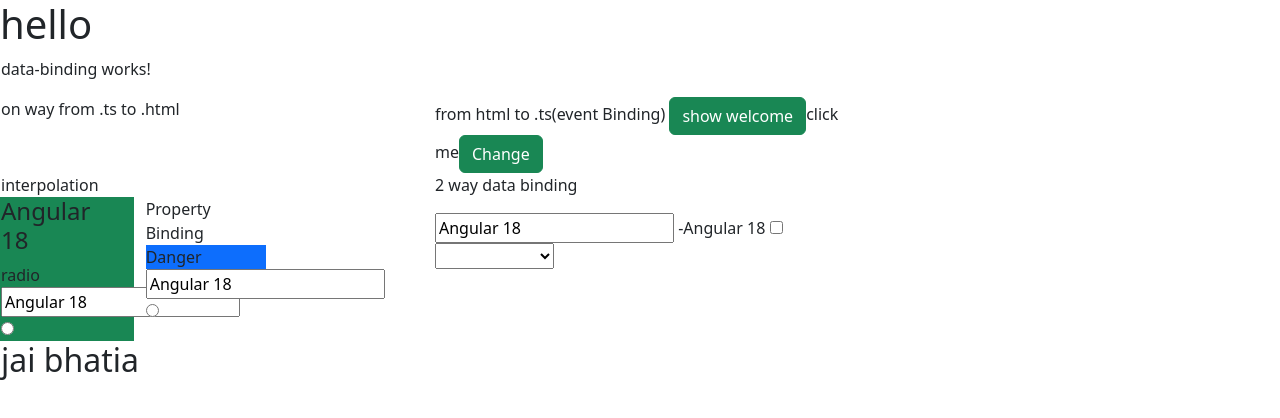
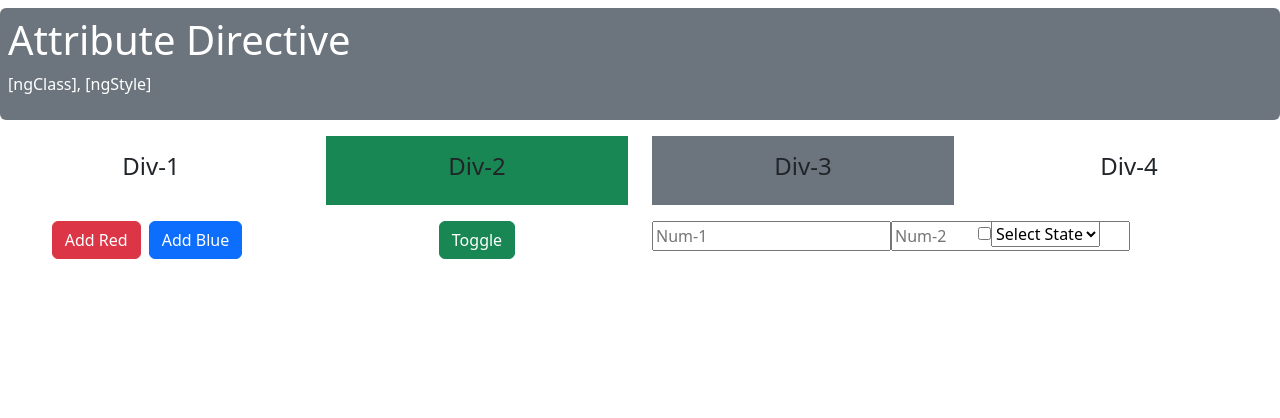
Before and after one commit to JBworks-GIT/angular_18_tutorial, an Angular app: page / in a window 1280 px wide. Shown: the top 418 px of the page. Built offline with nearby package versions, Linux system fonts and the light colour scheme.

Commit message:
structural directive

```diff
--- a/src/app/app.component.html
+++ b/src/app/app.component.html
@@ -1,15 +1,17 @@
-<h1>hello</h1>
+<!-- <h1>hello</h1>
 <table style="width: 100%;">
     <tr>
-        <!-- <td>
+        <td>
              <app-add-employee></app-add-employee>
         </td>
         <td>
             <app-employeelist></app-employeelist>
-        </td> -->
+        </td>
         <td>
-            <app-data-binding></app-data-binding>
+            <app-dataBinding></app-dataBinding>
         </td>
     </tr>
 
-</table>
+</table> -->
+<!-- <app-structural-directive></app-structural-directive> -->
+<app-attribute-directive></app-attribute-directive>
--- a/src/app/app.component.ts
+++ b/src/app/app.component.ts
@@ -1,11 +1,13 @@
 import { Component } from '@angular/core';
 import { RouterOutlet } from '@angular/router';
 import { DataBindingComponent } from './components/data-binding/data-binding.component';
+import { StructuralDirectiveComponent } from './components/directive/structural-directive/structural-directive.component';
+import { AttributeDirectiveComponent } from './components/directive/attribute-directive/attribute-directive.component';
 
 @Component({ // component decorator
   selector: 'app-root',
   standalone: true,
-  imports: [RouterOutlet, DataBindingComponent], //to use any external component we have  to import component in this
+  imports: [RouterOutlet, DataBindingComponent, StructuralDirectiveComponent, AttributeDirectiveComponent], //to use any external component we have  to import component in this
   templateUrl: './app.component.html',
   styleUrl: './app.component.css'
 })
--- /dev/null
+++ b/src/app/components/directive/attribute-directive/attribute-directive.component.html
@@ -0,0 +1,93 @@
+<div class="mt-2 p-2 bg-secondary text-white rounded">
+    <h1>Attribute Directive</h1>
+    <p>[ngClass], [ngStyle]</p>
+    <!-- <button class="btn btn-primary"  >Go To Structural</button> -->
+</div>
+<div class="row pt-3">
+    <div class="col-3">
+        <div class="p-3 text-center [ngClass]='div1BgColor' " >
+            <h4>Div-1 </h4>
+        </div>
+    </div>
+    <div class="col-3">
+        <div class="bg-success p-3 text-center" >
+            <h4>Div-2 </h4>
+        </div>
+    </div>
+    <div class="col-3">
+        <div class="bg-secondary p-3 text-center">
+            <h4>Div-3 </h4>
+        </div>
+    </div>
+    <div class="col-3">
+        <div class=" p-3 text-center">
+            <h4>Div-4 </h4>
+        </div>
+    </div>
+</div>
+<div class="row pt-3">
+    <div class="col-3 text-center">
+        <button class="btn btn-danger">Add Red</button>
+        <button class="btn btn-primary mx-2" >Add Blue</button>
+    </div>
+    <div class="col-3 text-center">
+        <button class="btn btn-success" >Toggle</button>
+    </div>
+    <div class="col-3">
+        <div style="display: flex;align-items:center">
+            <input type="text"  placeholder="Num-1" class="width-50">
+            <input type="text" placeholder="Num-2" class="width-50">
+        </div>
+    </div>
+    <div class="col-3">
+        <div style="display: flex;align-items:center">
+            <input type="checkbox" class="width-50">
+            <select>
+                <option value="">Select State</option>
+                <option value="India">India</option>
+                <option value="USA">USA</option>
+                <option value="Shrilanka">Shrilanka</option>
+            </select>
+        </div>
+    </div>
+</div>
+
+
+<!--
+<div class="row pt-4">
+    <div class="col-5">
+        <table class="table table-bordered">
+            <thead>
+                <tr>
+                    <th>Name</th>
+                    <th>City</th>
+                    <th>Status</th>
+                    <th>Gender</th>
+                    <th>Total Mark</th>
+                </tr>
+            </thead>
+            <tbody>
+                <tr *ngFor="let stud of studentList">
+                    <td> {{stud.name}} </td>
+                    <td> {{stud.city}} </td>
+                    <td [ngStyle]="{'background-color':stud.isActive ? 'yellow' : 'red'}">
+                        <span> {{stud.isActive ? 'Active': 'De-Active'}}</span>
+                    </td>
+                    <td> {{stud.gender}} </td>
+                    <td>
+                        <div class="progress">
+                            <div class="progress-bar" [ngStyle]="{'width':stud.totalMarks+'%'}">{{stud.totalMarks}}
+                            </div>
+                        </div>
+
+                    </td>
+                </tr>
+            </tbody>
+        </table>
+    </div>
+    <div class="col-5">
+        <div [ngStyle]="customerStyle">
+            Div Test
+        </div>
+    </div>
+</div> -->
--- /dev/null
+++ b/src/app/components/directive/attribute-directive/attribute-directive.component.ts
@@ -0,0 +1,14 @@
+import { CommonModule } from '@angular/common';
+import { Component } from '@angular/core';
+
+@Component({
+  selector: 'app-attribute-directive',
+  standalone: true,
+  imports: [CommonModule],
+  templateUrl: './attribute-directive.component.html',
+  styleUrl: './attribute-directive.component.css'
+})
+export class AttributeDirectiveComponent {
+  div1BgColor:string = '';
+
+}
--- /dev/null
+++ b/src/app/components/directive/structural-directive/structural-directive.component.html
@@ -0,0 +1,104 @@
+<div class="mt-2 p-2 bg-secondary text-white rounded">
+    <h1>Structural Directive</h1>
+    <p>*ngIf, *ngFor...</p>
+    <!-- Button fixed but commented out to prevent navigation error -->
+    <!-- <button class="btn btn-primary" (click)="navigateToAttribute()">Go To Attribute</button> -->
+</div>
+
+<div class="row pt-3">
+    <div class="col-3">
+        <div *ngIf="isDiv1Visible" class="bg-danger p-3 text-center">
+            <h4>Div-1</h4>
+        </div>
+    </div>
+    <div class="col-3">
+        <div *ngIf="isDiv2Visible" class="bg-success p-3 text-center">
+            <h4>Div-2</h4>
+        </div>
+    </div>
+    <div class="col-3">
+        <div *ngIf="num1==num2" class="bg-secondary p-3 text-center">
+            <h4>Div-3</h4>
+        </div>
+    </div>
+    <div class="col-3">
+        <div *ngIf="selectedState == 'USA'" class="bg-primary p-3 text-center">
+            <h4>Div-4</h4>
+        </div>
+    </div>
+</div>
+
+<div class="row pt-3">
+    <div class="col-3 text-center">
+        <button class="btn btn-danger" (click)="hideDiv1()">Hide</button>
+        <button class="btn btn-primary mx-2" (click)="showDiv1()">Show</button>
+    </div>
+    <div class="col-3 text-center">
+        <button class="btn btn-success" (click)="toggleDiv2()">Toggle</button>
+    </div>
+    <div class="col-3">
+        <div style="display: flex; align-items: center">
+            <input type="text" [(ngModel)]="num1" placeholder="Num-1" class="width-50">
+            <input type="text" [(ngModel)]="num2" placeholder="Num-2" class="width-50">
+        </div>
+    </div>
+
+    <div class="col-3">
+        <div style="display: flex; align-items: center">
+            <input [(ngModel)]="isActive" type="checkbox" class="width-50">
+            <select [(ngModel)]="selectedState">
+                <option value="">Select State</option>
+                <option value="India">India</option>
+                <option value="USA">USA</option>
+                <option value="Shrilanka">Shrilanka</option>
+            </select>
+        </div>
+    </div>
+
+</div>
+
+<div class="row">
+    <div class="col-3">
+        <ul>
+            <li *ngFor="let city of cityArray">{{city}}</li>
+        </ul>
+    </div>
+    <div class="col-3">
+        <div *ngFor="let cityName of cityArray">{{cityName}}</div>
+    </div>
+    <div class="col-3">
+        <select >
+            <option *ngFor="let city of cityArray" value="">{{city}}</option>
+        </select>
+    </div>
+    <div class="col-3">
+        <select>
+            <option *ngFor="let stud of studentList" [value]="stud.studId">{{stud.name}}</option>
+        </select>
+    </div>
+</div>
+
+<div class="row">
+    <div class="col-5">
+        <table class="table table-bordered">
+            <thead>
+                <tr>
+                    <th>Sr No</th>
+                    <th>Name</th>
+                    <th>City</th>
+                    <th>Status</th>
+                </tr>
+            </thead>
+            <tbody>
+                <tr *ngFor="let student of studentList;let srNo= index">
+                    <td>{{srNo+1}}</td>
+                    <td>{{student.name}}</td>
+                    <td>{{student.city}}</td>
+                    <td><span *ngIf="student.isActive">Active</span>
+                        <span *ngIf="!student.isActive">De-Active</span>
+                    </td>
+                </tr>
+            </tbody>
+        </table>
+    </div>
+</div>
--- /dev/null
+++ b/src/app/components/directive/structural-directive/structural-directive.component.ts
@@ -0,0 +1,42 @@
+import { CommonModule } from '@angular/common';
+import { Component } from '@angular/core';
+import { FormsModule } from '@angular/forms';
+
+@Component({
+  selector: 'app-structural-directive',
+  standalone: true,
+  imports: [CommonModule,FormsModule],//to use directive
+  templateUrl: './structural-directive.component.html',
+  styleUrl: './structural-directive.component.css'
+})
+export class StructuralDirectiveComponent {
+
+  isDiv1Visible:boolean = true;
+  isDiv2Visible:boolean = false;
+
+num1:string = '';
+num2:string = '';
+isActive : boolean = false;
+selectedState :string = '';
+
+cityArray:string[] = ['Pune','Mumbai','Nagpur','Thane'];
+studentList: any[] = [
+  {studId:12, name:"AAA", city:"Pune", isActive:false},
+  {studId:22, name:"BBB", city:"Mumbai", isActive:false},
+  {studId:32, name:"CC", city:"Jalgao", isActive:true},
+  {studId:56, name:"DD", city:"Mumbai", isActive:false},
+  {studId:34, name:"EE", city:"Nagpur", isActive:false},
+  {studId:76, name:"FFF", city:"Thane", isActive:false},
+]
+
+  showDiv1(){
+    this.isDiv1Visible = true;
+  }
+  hideDiv1(){
+    this.isDiv1Visible = false;
+  }
+  toggleDiv2(){
+    this.isDiv2Visible = !this.isDiv2Visible;
+  }
+  //ngfor needs array to work upon
+}
```
Also changed, not shown: src/app/components/directive/attribute-directive/attribute-directive.component.css (added), src/app/components/directive/structural-directive/structural-directive.component.css (added), 2 other files (tests, documents, lock files or other folders).
